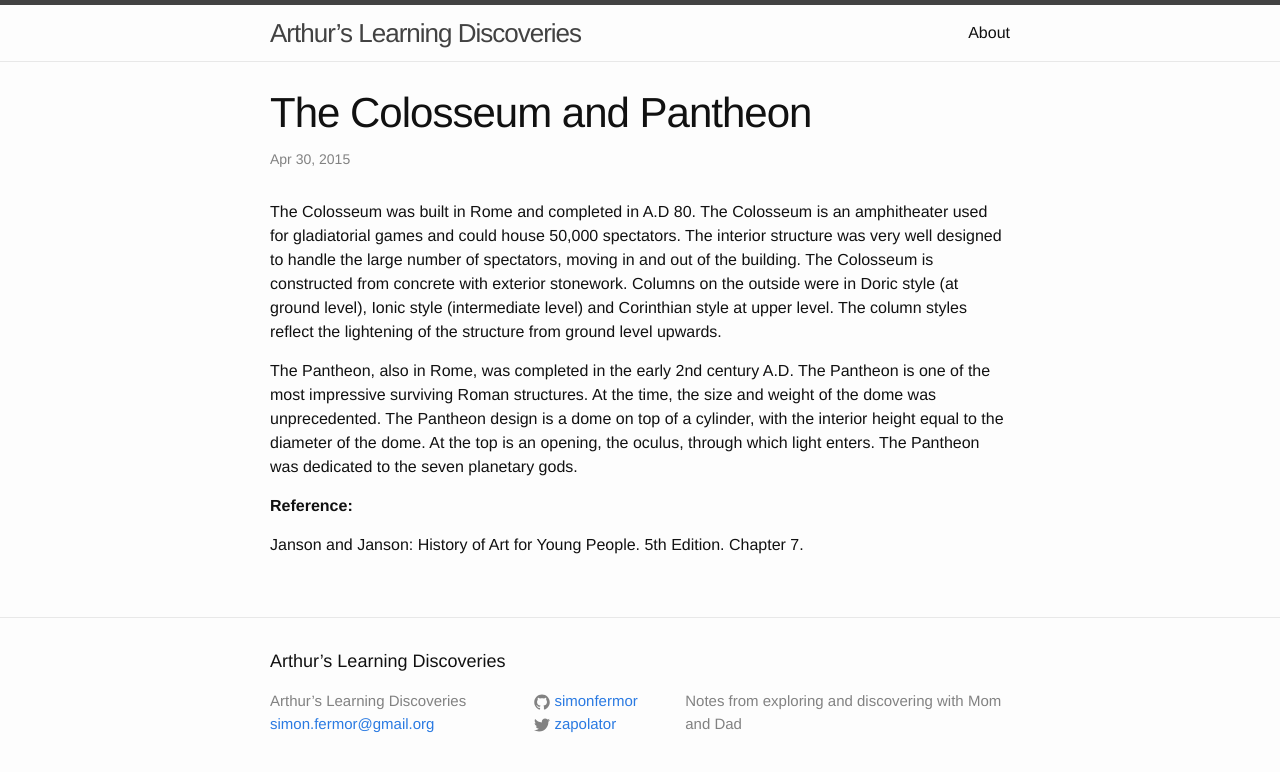
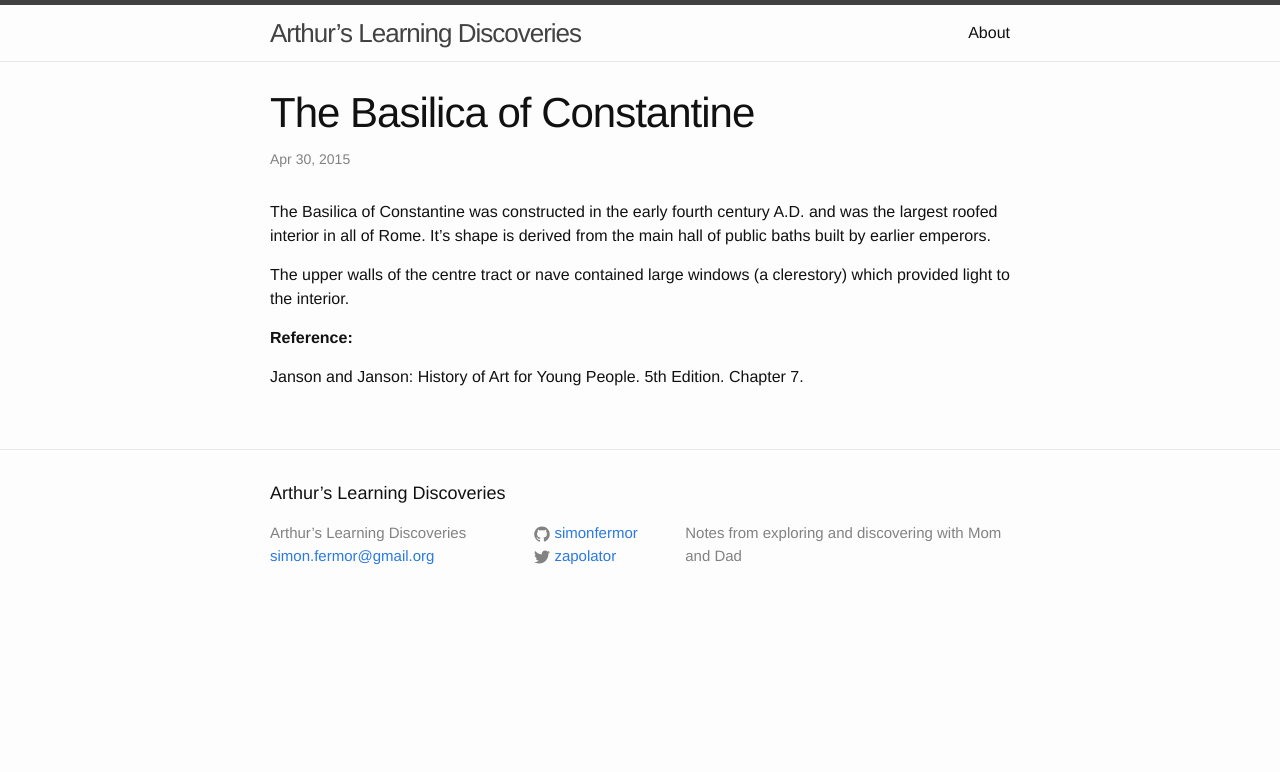
Before and after one commit to SimonFermor/perusals-with-arthur, a Jekyll site: the page built from _posts/2015-04-30-basilica-of-constantine.markdown, in a window 1280 px wide. Shown: the top 772 px of the page. Built offline with Jekyll 4.4.1, drawn with Linux system fonts in a browser that asks for light colours.

Commit message:
Basilica or Constantine

```diff
--- a/_posts/2015-04-30-basilica-of-constantine.markdown
+++ b/_posts/2015-04-30-basilica-of-constantine.markdown
@@ -1,12 +1,12 @@
 ---
 layout: post
-title:  The Colosseum and Pantheon
+title:  The Basilica of Constantine
 date:   2015-04-30
 categories: art history
 ---
-The Colosseum was built in Rome and completed in A.D 80.  The Colosseum is an amphitheater used for gladiatorial games and could house 50,000 spectators.  The interior structure was very well designed to handle the large number of spectators, moving in and out of the building.  The Colosseum is constructed from concrete with exterior stonework.  Columns on the outside were in Doric style (at ground level), Ionic style (intermediate level) and Corinthian style at upper level.  The column styles reflect the lightening of the structure from ground level upwards.
+The Basilica of Constantine was constructed in the early fourth century A.D. and was the largest roofed interior in all of Rome.  It's shape is derived from the main hall of public baths built by earlier emperors.
 
-The Pantheon, also in Rome, was completed in the early 2nd century A.D.  The Pantheon is one of the most impressive surviving Roman structures.  At the time, the size and weight of the dome was unprecedented.  The Pantheon design is a dome on top of a cylinder, with the interior height equal to the diameter of the dome.  At the top is an opening, the oculus, through which light enters.  The Pantheon was dedicated to the seven planetary gods.
+The upper walls of the centre tract or nave contained large windows (a clerestory) which provided light to the interior.
 
 **Reference:**
 
```
